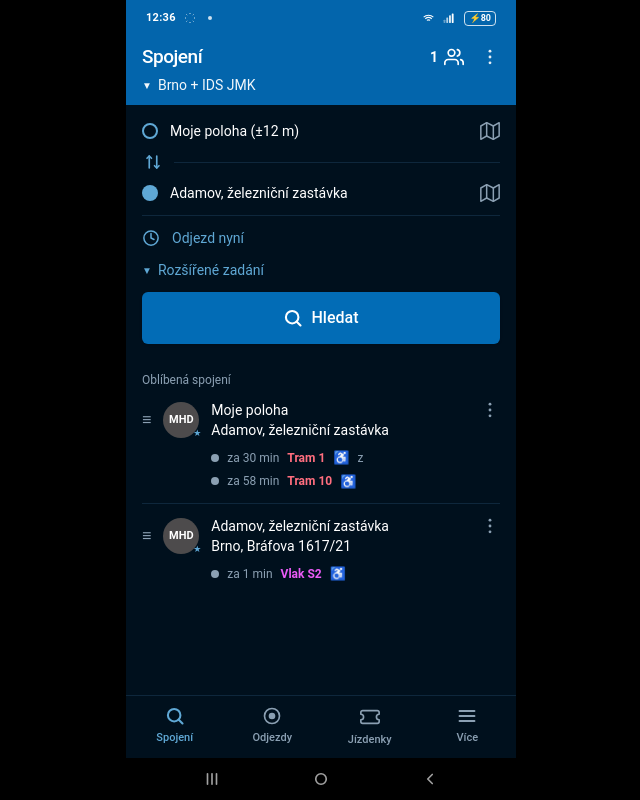
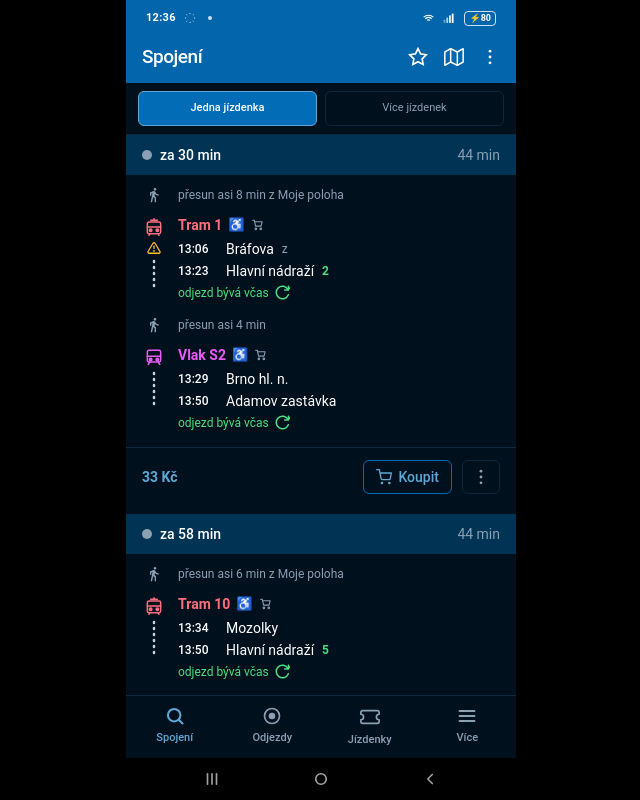
Before and after one commit to nechanicky-chaps/Prototyp-IDOS, a React (Vite) app in the folder projekty/Prototyp vyberu cestujicicich/: page / in a window 1280 px wide. Shown: the whole page, without its empty margins (319-959 px from the left). Built offline with nearby package versions, Linux system fonts and the light colour scheme; the HTML template or start-up script is replaced by a standard one.

Commit message:
Start prototype on connection results

```diff
--- a/projekty/Prototyp vyberu cestujicicich/src/App.tsx
+++ b/projekty/Prototyp vyberu cestujicicich/src/App.tsx
@@ -3,7 +3,6 @@ import { useEffect, useState } from "react";
 import PassengerFlow, { initialPassengers, initialFavorites, passengerLabel, passLabels, countLabel, demoTotal, passes, type DesignVersion, type Passenger } from "./PassengerFlow";
 
 type Screen =
-  | "home"
   | "results"
   | "passenger"
   | "passengers"
@@ -529,7 +528,7 @@ function ResultsScreen({
   multi,
   onScenario,
 }: {
-  onBack: () => void;
+  onBack?: () => void;
   onBuy: () => void;
   multi: boolean;
   onScenario: (multi: boolean) => void;
@@ -1353,7 +1352,7 @@ function ConfirmScreen({
 // ─────────────────────────────────────────────────────────
 export default function App() {
   const [screen, setScreen] = useState<Screen>(
-    location.hash === "#vice-jizdenek" ? "results" : location.hash === "#cestujici" ? "passengers" : "home"
+    location.hash === "#cestujici" ? "passengers" : "results"
   );
   const [passengers, setPassengers] = useState<Passenger[]>(
     location.hash === "#vice-jizdenek" ? [{ uid: "senior-example", catId: "senior65", passIds: ["none"] }] : initialPassengers
@@ -1380,20 +1379,11 @@ export default function App() {
 
   const renderScreen = () => {
     switch (screen) {
-      case "home":
-        return (
-          <HomeScreen
-            onSearch={() => setScreen("results")}
-            passengersCount={passengers.length}
-            onOpenPassengers={() => setScreen("passengers")}
-          />
-        );
       case "results":
         return (
           <ResultsScreen
             multi={multi}
             onScenario={chooseScenario}
-            onBack={() => setScreen("home")}
             onBuy={() => setScreen("summary")}
           />
         );
@@ -1454,7 +1444,7 @@ export default function App() {
             ticketCount={ticketCount}
             multi={multi}
             passengers={passengers}
-            onDone={() => setScreen("home")}
+            onDone={() => setScreen("results")}
           />
         );
     }
```
